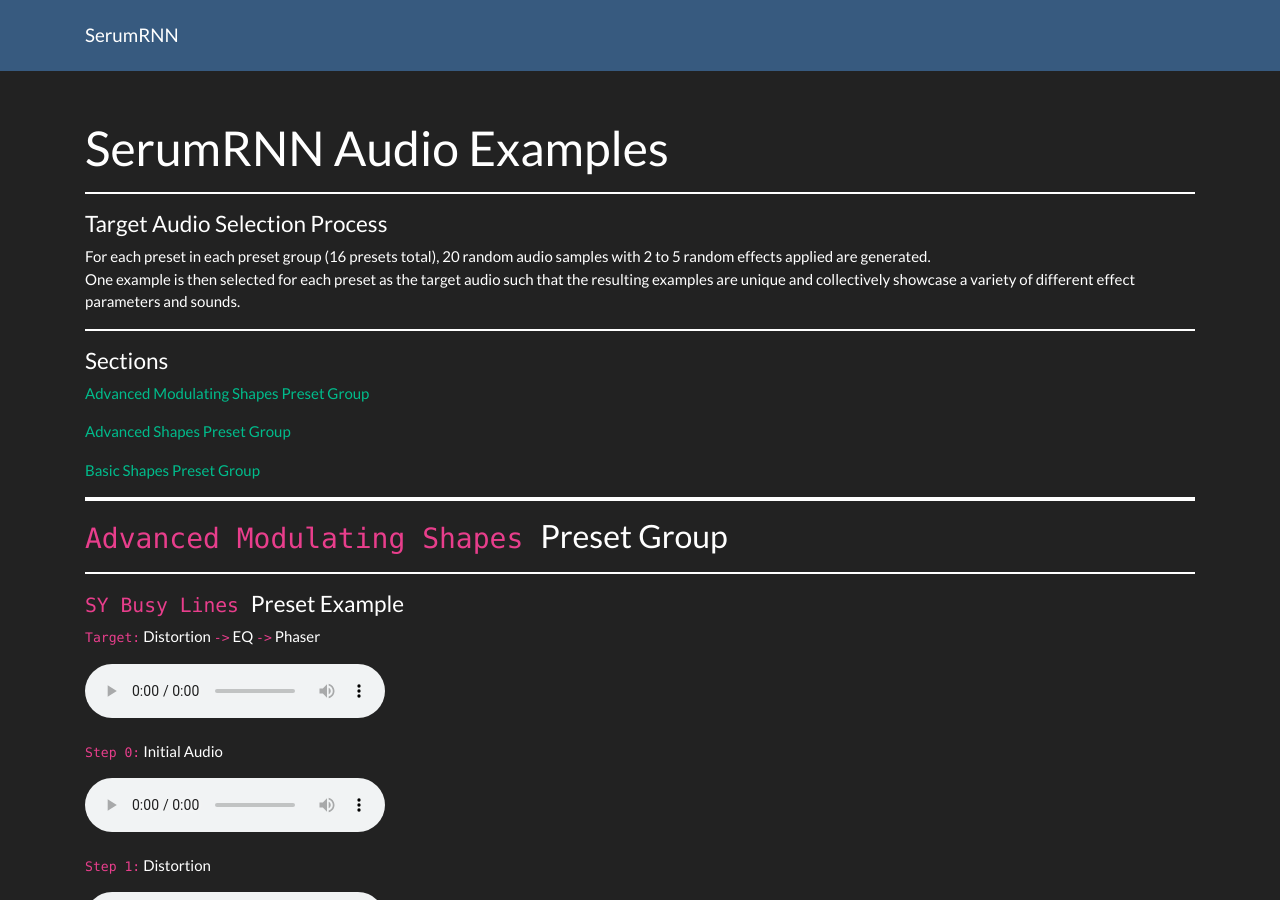
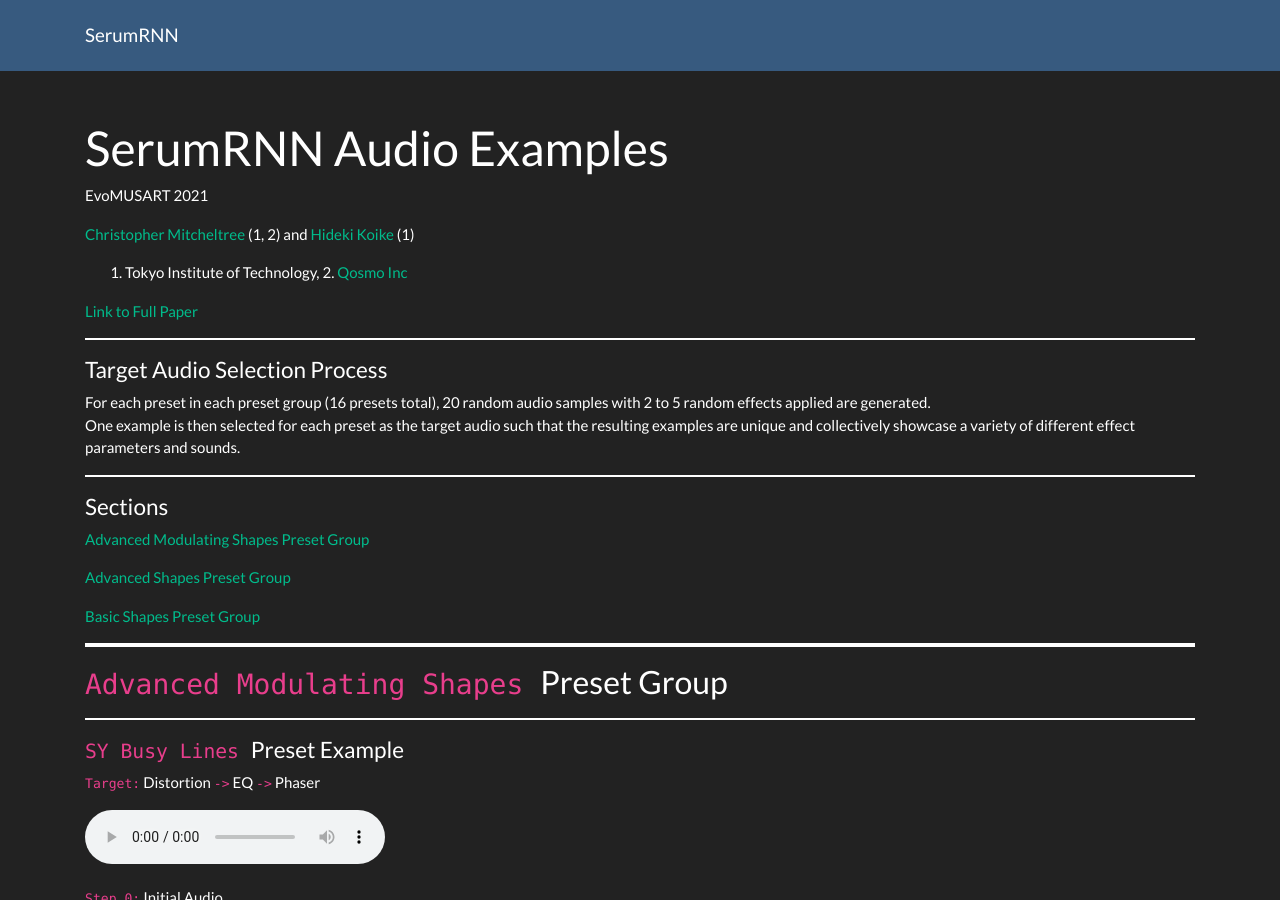
Before and after one commit to icewithfrosting/serum_rnn_examples, a Jekyll site: the page built from index.md, in a window 1280 px wide and 900 px high. Built offline with Jekyll 4.4.1, drawn with Linux system fonts in a browser that asks for light colours.

Commit message:
Update index.md

```diff
--- a/index.md
+++ b/index.md
@@ -2,6 +2,15 @@
 layout: page
 title: SerumRNN Audio Examples
 ---
+
+EvoMUSART 2021
+
+[Christopher Mitcheltree](https://christhetree.com/) (1, 2) and [Hideki Koike](https://www.vogue.cs.titech.ac.jp/koike) (1)
+
+1. Tokyo Institute of Technology, 2. [Qosmo Inc](https://qosmo.jp/en/)
+
+[Link to Full Paper](https://christhetree.com/evomusart_2021.pdf)
+
 
 <hr style="border:1px solid white">
 
```
